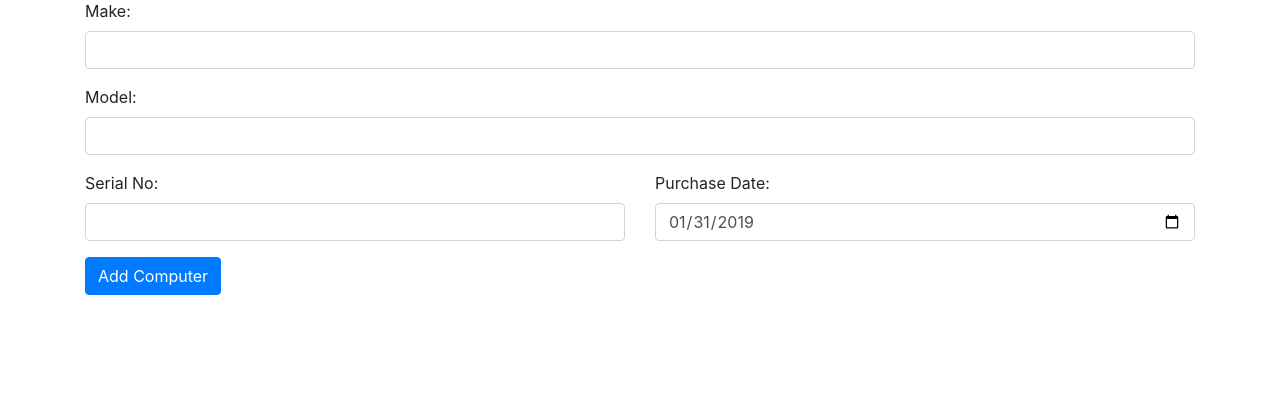
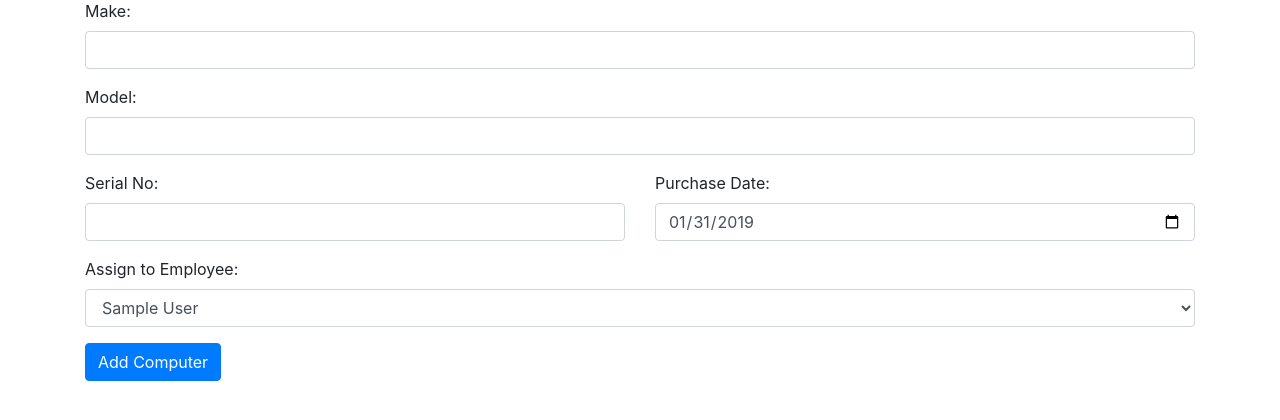
Before and after one commit to raving-remoras/bangazon-workflow, a Django app: page /bangazon/computers/new/ in a window 1280 px wide. Shown: the part 127-547 px from the top of the page. Run offline with Django 3.2, Linux system fonts and the light colour scheme; tables that the repository leaves empty hold one stand-in row (values such as "Sample post"); some libraries are stand-ins or nearby versions.

Commit message:
Ability to assign a new computer to an employee that does not currently have a computer.

```diff
--- a/agileHR/templates/agileHR/computer_new.html
+++ b/agileHR/templates/agileHR/computer_new.html
@@ -33,8 +33,23 @@
               <input class="form-control" type="date" name="purchase_date" id="purchase_date" max="{% now 'Y-m-d' %}" value="{% if purchase_date %}{{ purchase_date }}{% else %}{% now 'Y-m-d' %}{% endif %}">
             </div>
           </div>
-
-          <button type="submit" class="btn btn-primary">Add Computer</button>
+          <div class="row">
+            <div class="col">
+              <label for="employee">Assign to Employee:</label>
+              <select class="form-control" name="employee" id="employee">
+                {% for employee in employees %}
+                  <option for="employee" value="{{ employee.id }}">
+                    {{employee.first_name}} {{employee.last_name}}
+                  </option>
+                {% endfor %}
+              </select>
+            </div>
+          </div>
+          <div class="row">
+            <div class="col mt-3">
+              <button type="submit" class="btn btn-primary">Add Computer</button>
+            </div>
+          </div>
         </form>
       </div>
     </div>
--- a/agileHR/views/computer_views.py
+++ b/agileHR/views/computer_views.py
@@ -61,6 +61,8 @@ def new_computer(request):
             model = request.POST["model"]
             serial_no = request.POST["serial_no"]
             purchase_date = request.POST["purchase_date"]
+            employee_id = request.POST["employee"]
+            employee = Employee.objects.get(pk=employee_id)
 
             if make is "" or model is "" or serial_no is "" or purchase_date is "":
                 return render(request, "agileHR/computer_new.html", {
@@ -71,15 +73,35 @@ def new_computer(request):
                     "purchase_date": purchase_date
                 })
             else:
+                now = datetime.datetime.now()
                 new_computer = Computer(make=make, model=model, serial_no=serial_no, purchase_date=purchase_date)
                 new_computer.save()
+                join = EmployeeComputer.objects.create(
+                    computer = new_computer,
+                    employee = employee,
+                    date_assigned = now
+                )
+                join.save()
+
                 return HttpResponseRedirect(reverse("agileHR:computer_detail", args=(new_computer.id,)))
         except KeyError:
             return render(request, "agileHR/computer_new.html", {
                 "error_message": "Please fill out all fields"
             })
     else:
-        context = {}
+        employees = Employee.objects.all()
+        computer_assignments = EmployeeComputer.objects.all()
+
+        need_computers = Employee.objects.exclude(employeecomputer__date_revoked=None)
+        never_computers = Employee.objects.exclude(employeecomputer__in=computer_assignments)
+        final_list = need_computers | never_computers
+
+        # print("need computers", need_computers)
+        # print("never_computers", never_computers)
+        context = {
+            "employees": final_list
+        }
+
         return render(request, "agileHR/computer_new.html", context)
 
 
```
